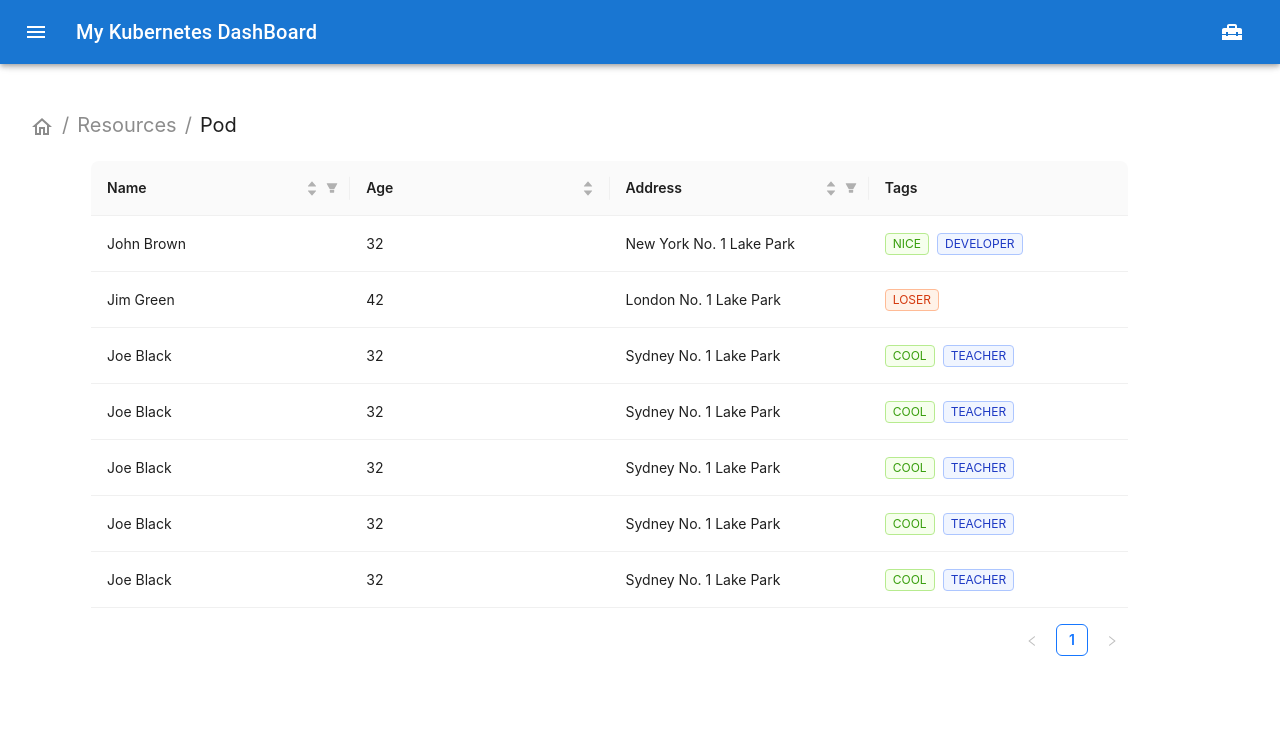
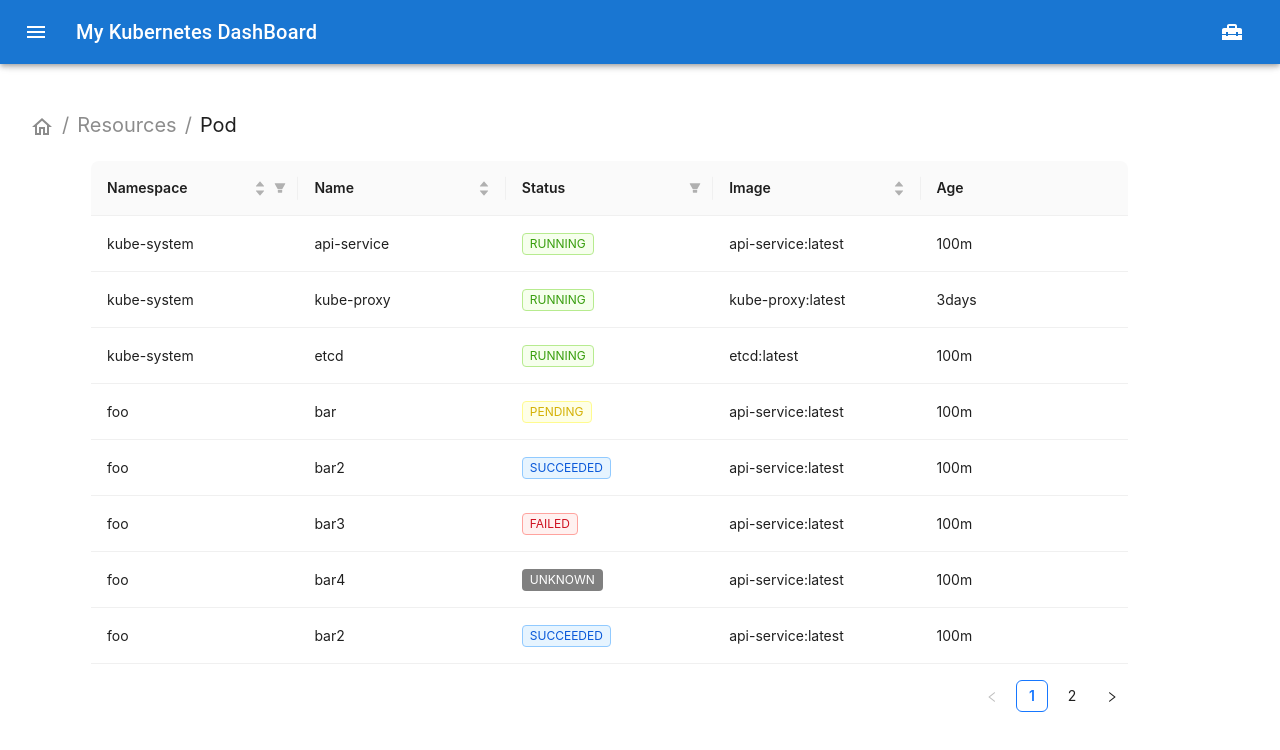
Before and after one commit to data-race/k8sdash, a Next.js app in the folder k8sdash-front/: page / in a window 1280 px wide. Shown: the top 750 px of the page. Built offline with nearby package versions, Linux system fonts and the light colour scheme.

Commit message:
feat:add pod table

```diff
--- a/k8sdash-front/components/Main/DataPanel.tsx
+++ b/k8sdash-front/components/Main/DataPanel.tsx
@@ -1,167 +1,14 @@
 import { HomeOutlined } from "@mui/icons-material";
-import { Breadcrumb, Table, Tag } from "antd";
-import type { ColumnsType, TableProps } from "antd/es/table";
-import { FilterValue, SorterResult } from "antd/es/table/interface";
-import { useState } from "react";
-
-interface DataType {
-  key: string;
-  name: string;
-  age: number;
-  address: string;
-  tags: string[];
-}
-
-const data: DataType[] = [
-  {
-    key: "1",
-    name: "John Brown",
-    age: 32,
-    address: "New York No. 1 Lake Park",
-    tags: ["nice", "developer"],
-  },
-  {
-    key: "2",
-    name: "Jim Green",
-    age: 42,
-    address: "London No. 1 Lake Park",
-    tags: ["loser"],
-  },
-  {
-    key: "3",
-    name: "Joe Black",
-    age: 32,
-    address: "Sydney No. 1 Lake Park",
-    tags: ["cool", "teacher"],
-  },
-  {
-    key: "4",
-    name: "Joe Black",
-    age: 32,
-    address: "Sydney No. 1 Lake Park",
-    tags: ["cool", "teacher"],
-  },
-  {
-    key: "5",
-    name: "Joe Black",
-    age: 32,
-    address: "Sydney No. 1 Lake Park",
-    tags: ["cool", "teacher"],
-  },
-  {
-    key: "6",
-    name: "Joe Black",
-    age: 32,
-    address: "Sydney No. 1 Lake Park",
-    tags: ["cool", "teacher"],
-  },
-  {
-    key: "7",
-    name: "Joe Black",
-    age: 32,
-    address: "Sydney No. 1 Lake Park",
-    tags: ["cool", "teacher"],
-  },
-];
+import { Breadcrumb } from "antd";
+import PodTable from "./ResourceTables/PodTable";
 
 interface DataPanelProps {
   openMenu: boolean;
   menuWidth: number;
+  selectedResource: string;
 }
 
 export default function DataPanel(props: DataPanelProps) {
-  const [filteredInfo, setFilteredInfo] = useState<
-    Record<string, FilterValue | null>
-  >({});
-  const [sortedInfo, setSortedInfo] = useState<SorterResult<DataType>>({});
-
-  const handleChange: TableProps<DataType>["onChange"] = (
-    pagination,
-    filters,
-    sorter
-  ) => {
-    console.log("Various parameters", pagination, filters, sorter);
-    setFilteredInfo(filters);
-    setSortedInfo(sorter as SorterResult<DataType>);
-  };
-
-  const clearFilters = () => {
-    setFilteredInfo({});
-  };
-
-  const clearAll = () => {
-    setFilteredInfo({});
-    setSortedInfo({});
-  };
-
-  const setAgeSort = () => {
-    setSortedInfo({
-      order: "descend",
-      columnKey: "age",
-    });
-  };
-
-  const columns: ColumnsType<DataType> = [
-    {
-      title: "Name",
-      dataIndex: "name",
-      key: "name",
-      filters: [
-        { text: "Joe", value: "Joe" },
-        { text: "Jim", value: "Jim" },
-      ],
-      filteredValue: filteredInfo.name || null,
-      onFilter: (value: string | number | boolean, record) =>
-        record.name.includes(value.toString()),
-      sorter: (a, b) => a.name.length - b.name.length,
-      sortOrder: sortedInfo.columnKey === "name" ? sortedInfo.order : null,
-      ellipsis: true,
-    },
-    {
-      title: "Age",
-      dataIndex: "age",
-      key: "age",
-      sorter: (a, b) => a.age - b.age,
-      sortOrder: sortedInfo.columnKey === "age" ? sortedInfo.order : null,
-      ellipsis: true,
-    },
-    {
-      title: "Address",
-      dataIndex: "address",
-      key: "address",
-      filters: [
-        { text: "London", value: "London" },
-        { text: "New York", value: "New York" },
-      ],
-      filteredValue: filteredInfo.address || null,
-      onFilter: (value: string | number | boolean, record) =>
-        record.address.includes(value.toString()),
-      sorter: (a, b) => a.address.length - b.address.length,
-      sortOrder: sortedInfo.columnKey === "address" ? sortedInfo.order : null,
-      ellipsis: true,
-    },
-    {
-      title: "Tags",
-      key: "tags",
-      dataIndex: "tags",
-      render: (_, { tags }) => (
-        <>
-          {tags.map((tag) => {
-            let color = tag.length > 5 ? "geekblue" : "green";
-            if (tag === "loser") {
-              color = "volcano";
-            }
-            return (
-              <Tag color={color} key={tag}>
-                {tag.toUpperCase()}
-              </Tag>
-            );
-          })}
-        </>
-      ),
-    },
-  ];
-
   return (
     //
     <main
@@ -179,11 +26,9 @@ export default function DataPanel(props: DataPanelProps) {
       <Breadcrumb
         items={[
           {
-            href: "",
             title: <HomeOutlined />,
           },
           {
-            href: "",
             title: (
               <>
                 <span>Resources</span>
@@ -191,18 +36,18 @@ export default function DataPanel(props: DataPanelProps) {
             ),
           },
           {
-            title: "Pod",
+            title: props.selectedResource,
           },
         ]}
-
-        style={{fontSize: 20}}
+        style={{ fontSize: 20 }}
       />
 
-      <Table
-        columns={columns}
-        dataSource={data}
-        onChange={handleChange}
-        style={{ width: "calc(90%)", paddingLeft: "calc(5%)", paddingTop: "20px"}}
+      <PodTable
+        style={{
+          width: "calc(90%)",
+          paddingLeft: "calc(5%)",
+          paddingTop: "20px",
+        }}
       />
     </main>
   );
--- a/k8sdash-front/components/Main/Main.tsx
+++ b/k8sdash-front/components/Main/Main.tsx
@@ -22,6 +22,7 @@ export default function Main(props: MainProps) {
   };
   return (
     <main>
+      <div>
         <DashboardToolbar
           menuWidth={props.menuWidth}
           openMenu={props.openMenu}
@@ -31,7 +32,12 @@ export default function Main(props: MainProps) {
           openTerminalDrawerHandler={handleOpenTool}
           closeTerminalDrawerHandler={handleCloseTool}
         />
-      <DataPanel openMenu={props.openMenu} menuWidth={props.menuWidth} />
+        <DataPanel
+          openMenu={props.openMenu}
+          menuWidth={props.menuWidth}
+          selectedResource={props.selectedResource}
+        />
+      </div>
       <ToolDrawer
         menuWidth={props.menuWidth}
         openTool={openTool}
--- /dev/null
+++ b/k8sdash-front/components/Main/ResourceTables/PodTable.tsx
@@ -0,0 +1,142 @@
+import { Table, TableProps, Tag } from "antd";
+import {
+    ColumnsType,
+    FilterValue,
+    SorterResult,
+} from "antd/es/table/interface";
+import { CSSProperties, useState } from "react";
+import { mockPods } from "./mock_data";
+
+export interface PodTableItemType {
+  key: string;
+  name: string;
+  namespace: string;
+  status: string;
+  image: string;
+  age: string;
+  restarts: number;
+}
+
+interface PodTableProps {
+  style: CSSProperties;
+}
+
+export default function PodTable(props: PodTableProps) {
+  const [filteredInfo, setFilteredInfo] = useState<
+    Record<string, FilterValue | null>
+  >({});
+  const [sortedInfo, setSortedInfo] = useState<SorterResult<PodTableItemType>>(
+    {}
+  );
+
+  const handleChange: TableProps<PodTableItemType>["onChange"] = (
+    pagination,
+    filters,
+    sorter
+  ) => {
+    console.log("Various parameters", pagination, filters, sorter);
+    setFilteredInfo(filters);
+    setSortedInfo(sorter as SorterResult<PodTableItemType>);
+  };
+
+  const clearFilters = () => {
+    setFilteredInfo({});
+  };
+
+  const clearAll = () => {
+    setFilteredInfo({});
+    setSortedInfo({});
+  };
+
+  const columns: ColumnsType<PodTableItemType> = [
+    {
+      title: "Namespace",
+      dataIndex: "namespace",
+      key: "namespace",
+      filters: [
+        { text: "kube-system", value: "kube-system" }, //TODO
+      ],
+      filteredValue: filteredInfo.namespace || null,
+      onFilter: (value: string | number | boolean, record) =>
+        record.namespace === value.toString(),
+      sorter: (a, b) => a.namespace.localeCompare(b.namespace),
+      sortOrder: sortedInfo.columnKey === "namespace" ? sortedInfo.order : null,
+      ellipsis: true,
+    },
+    {
+      title: "Name",
+      dataIndex: "name",
+      key: "name",
+      sorter: (a, b) => a.name.localeCompare(b.name),
+      sortOrder: sortedInfo.columnKey === "name" ? sortedInfo.order : null,
+      ellipsis: true,
+    },
+    {
+      title: "Status",
+      dataIndex: "status",
+      key: "status",
+      filters: [
+        {text: 'Running', value: 'Running'},
+        {text: 'Pending', value: 'Pending'},
+        {text: 'Succeeded', value: 'Succeeded'},
+        {text: 'Failed', value: 'Failed'},
+        {text: 'Unknown', value: 'Unknown'},
+      ],
+      filteredValue:filteredInfo.status || null,
+      onFilter: (value: string | number | boolean, record) =>
+        record.status === value.toString(),
+      render: (_, { status }) => {
+        return (
+          <Tag key={status} color={getColor(status)}>
+            {status.toUpperCase()}
+          </Tag>
+        );
+      },
+    },
+    {
+        title: "Image",
+        dataIndex: 'image',
+        key: 'image',
+        sorter: (a, b) => a.image.localeCompare(b.image),
+        sortOrder: sortedInfo.columnKey === "image" ? sortedInfo.order : null,
+        ellipsis: true,
+    },
+    {
+        title: 'Age',
+        dataIndex: 'age',
+        key: 'age',
+        ellipsis: true,
+    }
+  ];
+
+  return (
+    <Table
+        columns={columns}
+        dataSource={mockPods}
+        onChange={handleChange}
+        style={props.style}
+        pagination={{pageSize:8}}
+    />
+  );
+}
+
+function getColor(status: string): string {
+  var color = "green";
+  switch (status) {
+    case "Running":
+      break;
+    case "Pending":
+      color = "yellow";
+      break;
+    case "Succeeded":
+      color = "blue";
+      break;
+    case "Failed":
+      color = "red";
+      break;
+    case "Unknown":
+      color = "gray";
+      break;
+  }
+  return color;
+}
--- /dev/null
+++ b/k8sdash-front/components/Main/ResourceTables/mock_data.ts
@@ -0,0 +1,121 @@
+import { PodTableItemType } from "./PodTable"
+
+export const mockPods: PodTableItemType[] = [
+    {
+        key: 'kube-system/api-service',
+        name: 'api-service',
+        namespace: 'kube-system',
+        status: 'Running',
+        image: 'api-service:latest',
+        age: '100m',
+        restarts: 0,
+    },
+    {
+        key: 'kube-system/kube-proxy',
+        name: 'kube-proxy',
+        namespace: 'kube-system',
+        status: 'Running',
+        image: 'kube-proxy:latest',
+        age: '3days',
+        restarts: 0,
+    },
+    {
+        key: 'kube-system/etcd',
+        name: 'etcd',
+        namespace: 'kube-system',
+        status: 'Running',
+        image: 'etcd:latest',
+        age: '100m',
+        restarts: 3,
+    },
+    {
+        key: 'foo/bar',
+        name: 'bar',
+        namespace: 'foo',
+        status: 'Pending',
+        image: 'api-service:latest',
+        age: '100m',
+        restarts: 5,
+    },
+    {
+        key: 'foo/bar2',
+        name: 'bar2',
+        namespace: 'foo',
+        status: 'Succeeded',
+        image: 'api-service:latest',
+        age: '100m',
+        restarts: 5,
+    },
+    {
+        key: 'foo/bar3',
+        name: 'bar3',
+        namespace: 'foo',
+        status: 'Failed',
+        image: 'api-service:latest',
+        age: '100m',
+        restarts: 5,
+    },
+    {
+        key: 'foo/bar4',
+        name: 'bar4',
+        namespace: 'foo',
+        status: 'Unknown',
+        image: 'api-service:latest',
+        age: '100m',
+        restarts: 5,
+    },
+    {
+        key: 'foo/bar5',
+        name: 'bar2',
+        namespace: 'foo',
+        status: 'Succeeded',
+        image: 'api-service:latest',
+        age: '100m',
+        restarts: 5,
+    },
+    {
+        key: 'foo/bar6',
+        name: 'bar3',
+        namespace: 'foo',
+        status: 'Failed',
+        image: 'api-service:latest',
+        age: '100m',
+        restarts: 5,
+    },
+    {
+        key: 'foo/bar7',
+        name: 'bar4',
+        namespace: 'foo',
+        status: 'Unknown',
+        image: 'api-service:latest',
+        age: '100m',
+        restarts: 5,
+    },
+    {
+        key: 'foo/bar8',
+        name: 'bar2',
+        namespace: 'foo',
+        status: 'Succeeded',
+        image: 'api-service:latest',
+        age: '100m',
+        restarts: 5,
+    },
+    {
+        key: 'foo/bar9',
+        name: 'bar3',
+        namespace: 'foo',
+        status: 'Failed',
+        image: 'api-service:latest',
+        age: '100m',
+        restarts: 5,
+    },
+    {
+        key: 'foo/bar10',
+        name: 'bar4',
+        namespace: 'foo',
+        status: 'Unknown',
+        image: 'api-service:latest',
+        age: '100m',
+        restarts: 5,
+    },
+]
```
Also changed, not shown: k8sdash-front/components/Main/ResourcePanel/PodPanel.tsx (deleted). Lines whose indentation alone changed are shown as unchanged.
